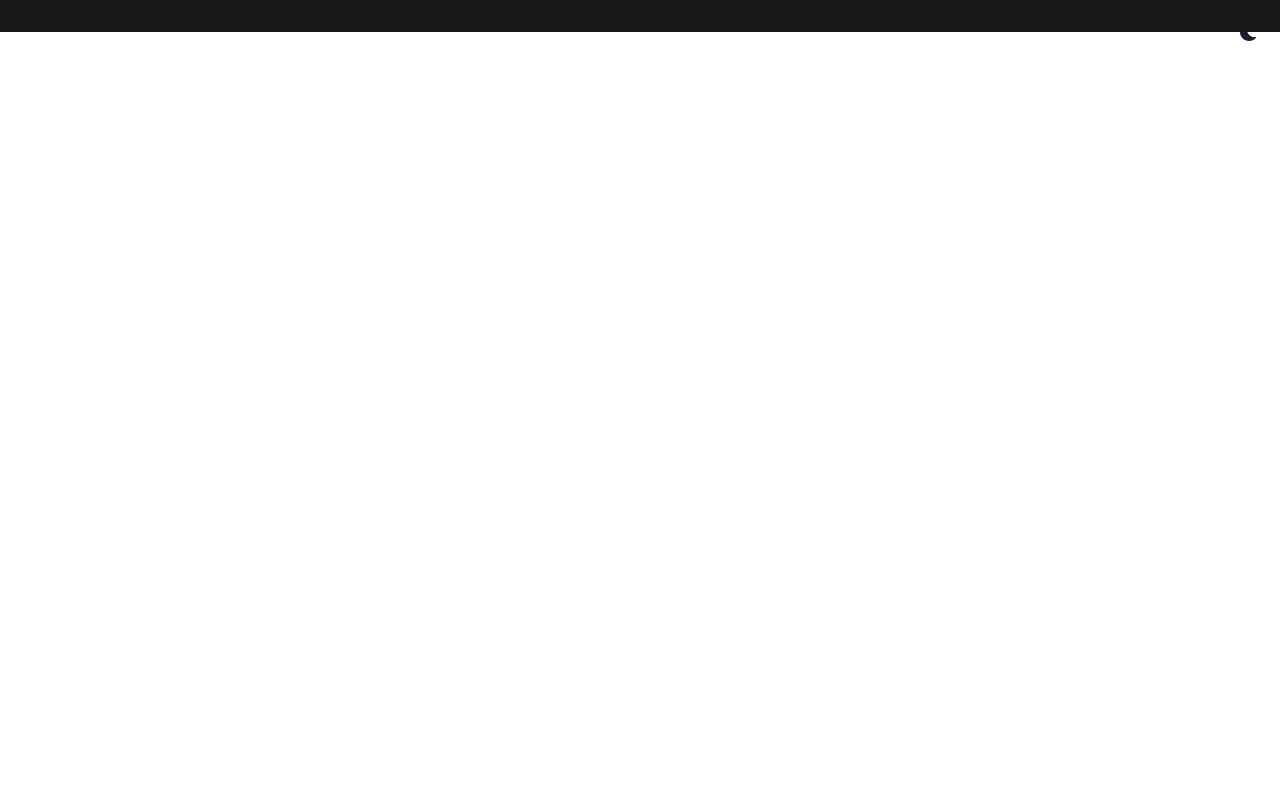
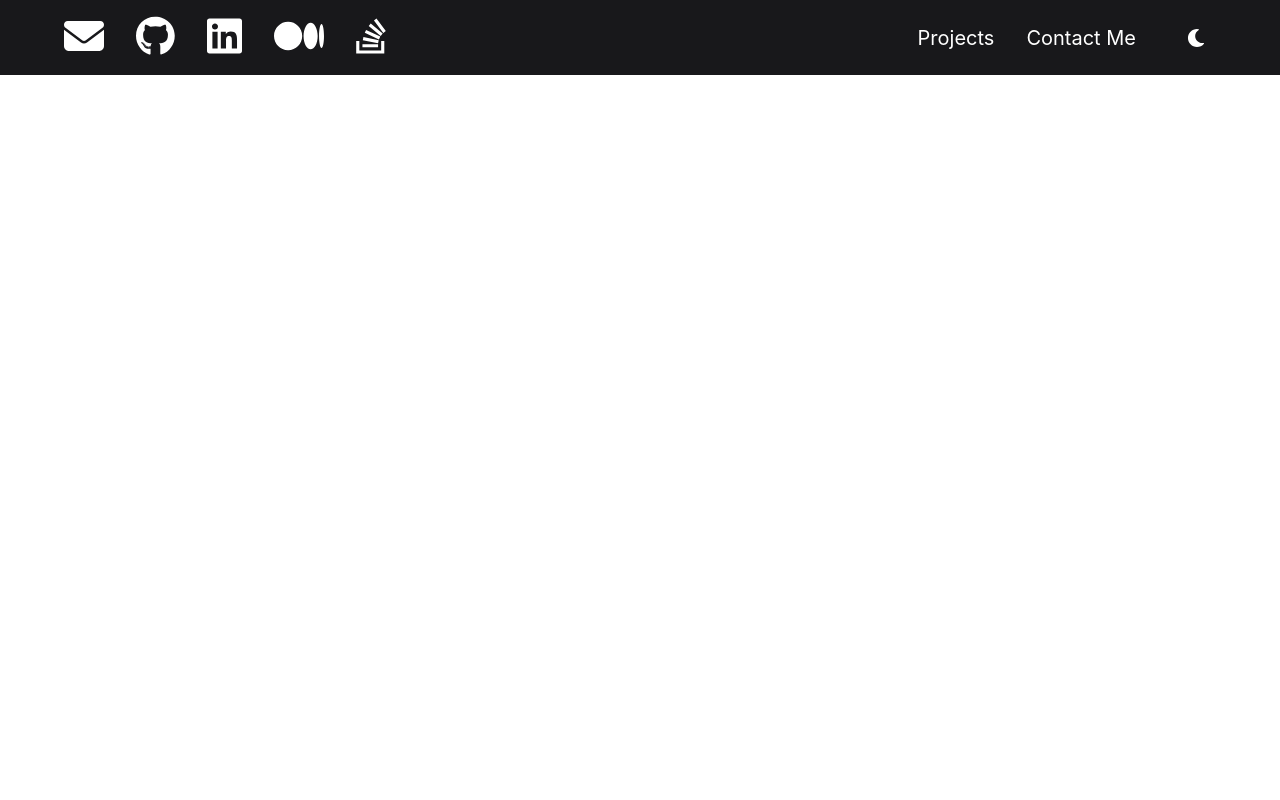
Before and after one commit to Him97/itc-meta-portfolio, a React (Create React App) app: page / in a window 1280 px wide. Shown: the top 800 px of the page. Built offline with nearby package versions, Linux system fonts and the light colour scheme.

Commit message:
M1.F - finalize header

```diff
--- a/public/index.html
+++ b/public/index.html
@@ -1,43 +1,20 @@
 <!DOCTYPE html>
 <html lang="en">
+
 <head>
   <meta charset="utf-8" />
   <link rel="icon" href="%PUBLIC_URL%/favicon.ico" />
   <meta name="viewport" content="width=device-width, initial-scale=1" />
   <meta name="theme-color" content="#000000" />
-    <meta
-      name="description"
-      content="Web site created using create-react-app"
-    />
+  <meta name="description" content="Web site created using create-react-app" />
   <link rel="apple-touch-icon" href="%PUBLIC_URL%/logo192.png" />
-    <!--
-      manifest.json provides metadata used when your web app is installed on a
-      user's mobile device or desktop. See https://developers.google.com/web/fundamentals/web-app-manifest/
-    -->
   <link rel="manifest" href="%PUBLIC_URL%/manifest.json" />
-    <!--
-      Notice the use of %PUBLIC_URL% in the tags above.
-      It will be replaced with the URL of the `public` folder during the build.
-      Only files inside the `public` folder can be referenced from the HTML.
+  <title>Xin - Portfolio</title>
+</head>
 
-      Unlike "/favicon.ico" or "favicon.ico", "%PUBLIC_URL%/favicon.ico" will
-      work correctly both with client-side routing and a non-root public URL.
-      Learn how to configure a non-root public URL by running `npm run build`.
-    -->
-    <title>React App</title>
-  </head>
 <body>
   <noscript>You need to enable JavaScript to run this app.</noscript>
   <div id="root"></div>
-    <!--
-      This HTML file is a template.
-      If you open it directly in the browser, you will see an empty page.
+</body>
 
-      You can add webfonts, meta tags, or analytics to this file.
-      The build step will place the bundled scripts into the <body> tag.
-
-      To begin the development, run `npm start` or `yarn start`.
-      To create a production bundle, use `npm run build` or `yarn build`.
-    -->
-  </body>
 </html>
--- a/src/App.jsx
+++ b/src/App.jsx
@@ -4,7 +4,6 @@ import {
   VStack,
   Grid,
 } from '@chakra-ui/react';
-import { ColorModeSwitcher } from './ColorModeSwitcher';
 import Header from "./components/Header";
 import LandingSection from "./components/LandingSection";
 import ProjectsSection from "./components/ProjectsSection";
@@ -18,7 +17,6 @@ export default function App() {
     <AlertProvider>
       <Box textAlign="center" fontSize="xl">
         <Grid minH="100vh" p={3}>
-          <ColorModeSwitcher justifySelf="flex-end" />
           <VStack spacing={8}>
             <Header />
             <LandingSection />
--- a/src/ColorModeSwitcher.js
+++ b/src/components/ColorModeSwitcher.jsx
@@ -2,7 +2,7 @@ import React from 'react';
 import { useColorMode, useColorModeValue, IconButton } from '@chakra-ui/react';
 import { FaMoon, FaSun } from 'react-icons/fa';
 
-export const ColorModeSwitcher = props => {
+export default function ColorModeSwitcher(props) {
   const { toggleColorMode } = useColorMode();
   const text = useColorModeValue('dark', 'light');
   const SwitchIcon = useColorModeValue(FaMoon, FaSun);
--- a/src/components/Header.jsx
+++ b/src/components/Header.jsx
@@ -1,34 +1,35 @@
-import React, { useEffect, useRef } from "react";
-import { FontAwesomeIcon } from "@fortawesome/react-fontawesome";
-import { faEnvelope } from "@fortawesome/free-solid-svg-icons";
+import React, { useEffect, useRef } from 'react';
+import { FontAwesomeIcon } from '@fortawesome/react-fontawesome';
+import ColorModeSwitcher from './ColorModeSwitcher';
+import { faEnvelope } from '@fortawesome/free-solid-svg-icons';
 import {
   faGithub,
   faLinkedin,
   faMedium,
   faStackOverflow,
-} from "@fortawesome/free-brands-svg-icons";
-import { Box, HStack } from "@chakra-ui/react";
+} from '@fortawesome/free-brands-svg-icons';
+import { Box, HStack } from '@chakra-ui/react';
 
 const socials = [
   {
     icon: faEnvelope,
-    url: "mailto: hello@example.com",
+    url: 'mailto: hello@example.com',
   },
   {
     icon: faGithub,
-    url: "https://github.com",
+    url: 'https://github.com/Him97',
   },
   {
     icon: faLinkedin,
-    url: "https://www.linkedin.com",
+    url: 'https://www.linkedin.com/in/xin-li-5387a5169/',
   },
   {
     icon: faMedium,
-    url: "https://medium.com",
+    url: 'https://medium.com',
   },
   {
     icon: faStackOverflow,
-    url: "https://stackoverflow.com",
+    url: 'https://stackoverflow.com',
   },
 ];
 
@@ -38,37 +39,43 @@ export default function Header() {
     const element = document.getElementById(id);
     if (element) {
       element.scrollIntoView({
-        behavior: "smooth",
-        block: "start",
+        behavior: 'smooth',
+        block: 'start',
       });
     }
   };
 
   return (
     <Box
-      position="fixed"
+      position='fixed'
       top={0}
       left={0}
       right={0}
       translateY={0}
-      transitionProperty="transform"
-      transitionDuration=".3s"
-      transitionTimingFunction="ease-in-out"
-      backgroundColor="#18181b"
+      transitionProperty='transform'
+      transitionDuration='.3s'
+      transitionTimingFunction='ease-in-out'
+      backgroundColor='#18181b'
     >
-      <Box color="white" maxWidth="1280px" margin="0 auto">
+      <Box color='white' maxWidth='1280px' margin='0 auto'>
         <HStack
           px={16}
           py={4}
-          justifyContent="space-between"
-          alignItems="center"
+          justifyContent='space-between'
+          alignItems='center'
         >
           <nav>
-            {/* Add social media links based on the `socials` data */}
+            <HStack spacing={8}>
+              {socials.map((social, index) => (
+                <a href={social.url}><FontAwesomeIcon icon={social.icon} size='2x' /></a>
+              ))}
+            </HStack>
           </nav>
           <nav>
             <HStack spacing={8}>
-              {/* Add links to Projects and Contact me section */}
+              <a href='/#projects' onClick={handleClick('projects')}>Projects</a>
+              <a href='/#contact-me' onClick={handleClick('contactme')}>Contact Me</a>
+              <ColorModeSwitcher justifySelf='flex-end' />
             </HStack>
           </nav>
         </HStack>
```
Lines whose indentation alone changed are shown as unchanged.
